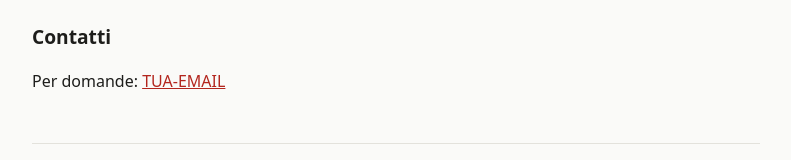
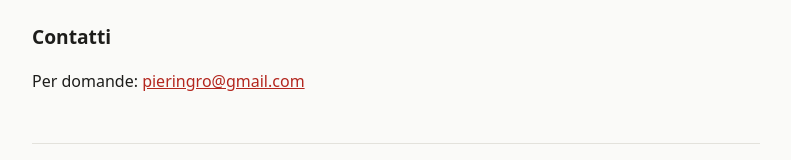
Before and after one commit to pieringro/vialenta-public, a plain HTML site: page index.html in a window 1280 px wide. Shown: the part 803-963 px from the top of the page, without its empty margins (244-1035 px from the left). Drawn offline with Linux system fonts and the light colour scheme.

Commit message:
Update contact email in index.html

```diff
--- a/index.html
+++ b/index.html
@@ -33,7 +33,7 @@
 </div>
 
 <h2>Contatti</h2>
-<p>Per domande: <a href="mailto:TUA-EMAIL">TUA-EMAIL</a></p>
+<p>Per domande: <a href="mailto:pieringro@gmail.com">pieringro@gmail.com</a></p>
 
 <footer>vialenta-upload · <a href="privacy.html">Privacy</a> · <a href="terms.html">Termini di servizio</a></footer>
 </main>
```
